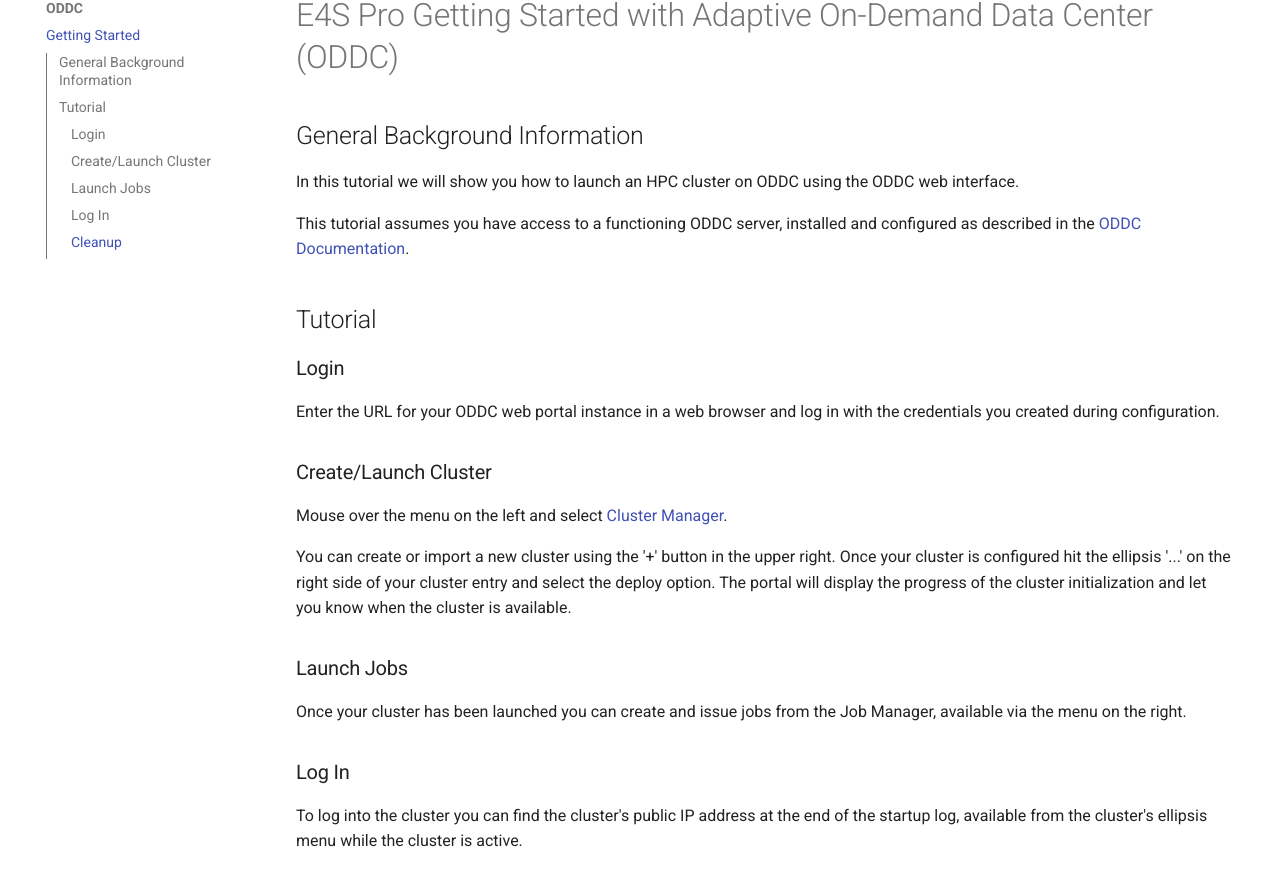
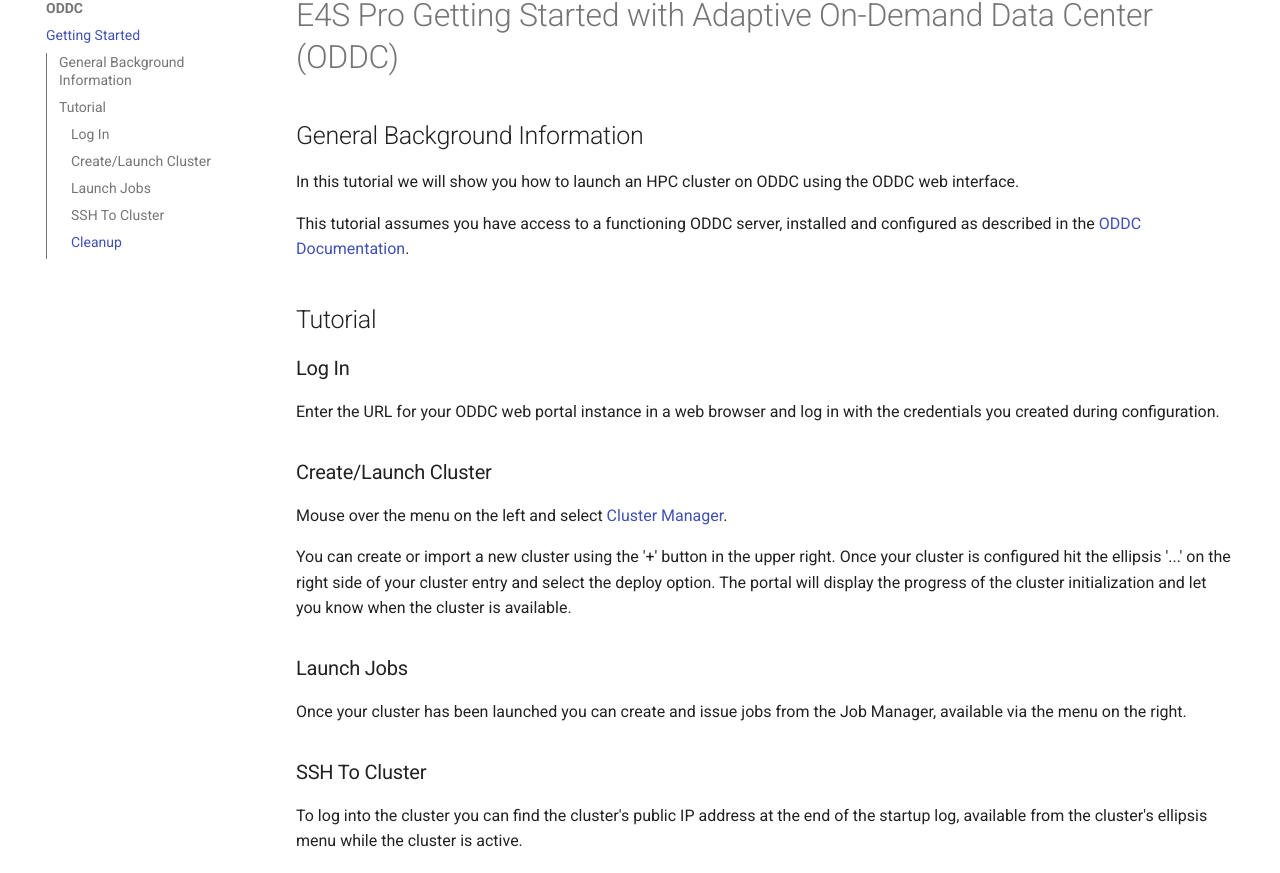
Before and after one commit to ParaToolsInc/ParaToolsPro, an MkDocs documentation site: the page built from docs/ODDC/getting-started-ODDC.md, in a window 1280 px wide and 1367 px high. Shown: the part 151-1024 px from the top of the window. Built offline with MkDocs 1.6.1 and Material for MkDocs 9.7.7, drawn with Linux system fonts in a browser that asks for light colours.

Commit message:
Fix subtitles
There were two 'Login' entries.

```diff
--- a/docs/ODDC/getting-started-ODDC.md
+++ b/docs/ODDC/getting-started-ODDC.md
@@ -8,7 +8,7 @@
 
 ## Tutorial
 
-### Login
+### Log In
 Enter the URL for your ODDC web portal instance in a web browser and log in with the credentials you created during configuration.
 
 ### Create/Launch Cluster
@@ -20,7 +20,7 @@
 
 Once your cluster has been launched you can create and issue jobs from the Job Manager, available via the menu on the right.
 
-### Log In
+### SSH To Cluster
 
 To log into the cluster you can find the cluster's public IP address at the end of the startup log, available from the cluster's ellipsis menu while the cluster is active.
 
```
